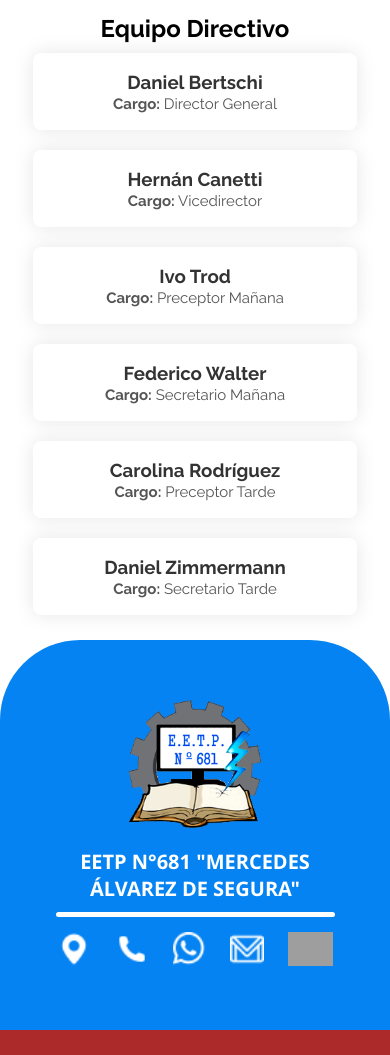
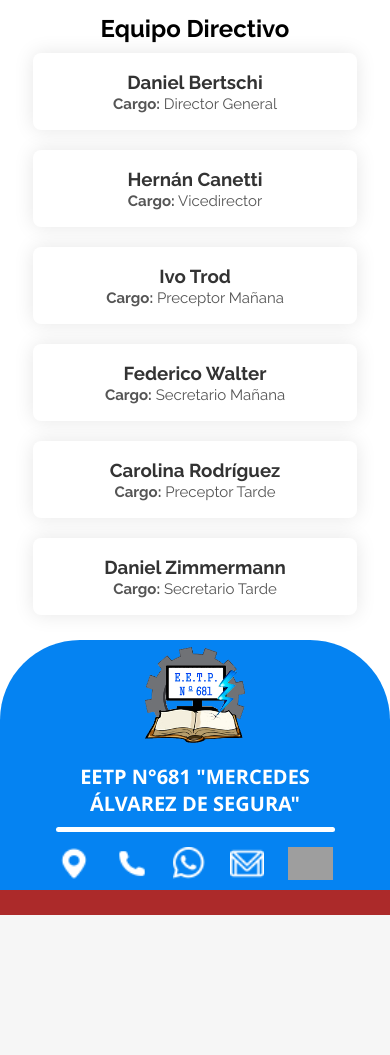
Before and after one commit to MrProyectos/Proyecto-EETP-681, a PHP site: page /index.html in a window 390 px wide. Shown: the part 1682-2737 px from the top of the page. After the commit the page ends 2597 px from the top, so only its background shows below. Run offline with PHP 8.4, Linux system fonts and the light colour scheme; grey boxes are pictures that could not be loaded.

Commit message:
Reescala del Logo del footer

```diff
--- a/footer.css
+++ b/footer.css
@@ -92,7 +92,7 @@ footer {
 /* Responsive Footer */
 @media (max-width: 992px) {
   footer {
-    height: auto;
+    height: 250px;
     padding: 40px 20px;
     border-radius: 80px 80px 0 0;
   }
@@ -103,7 +103,7 @@ footer {
   }
 
   .logoescuelafooter img {
-    height: 8rem;
+    height: 6rem;
   }
 
   .texto-footer b {
```
